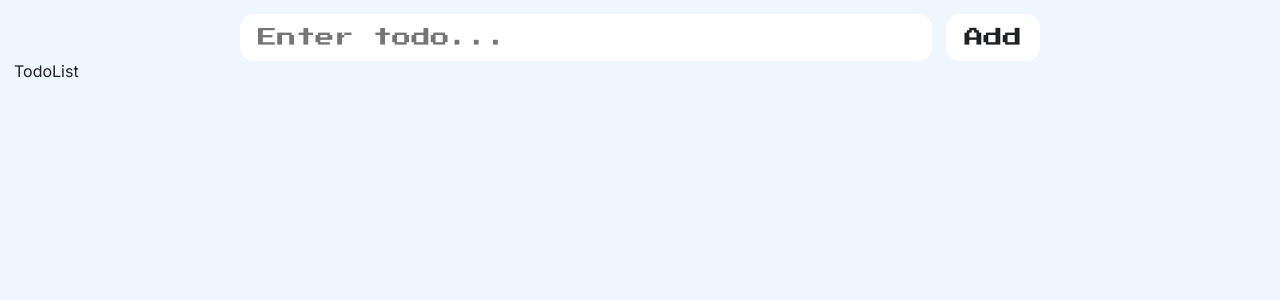
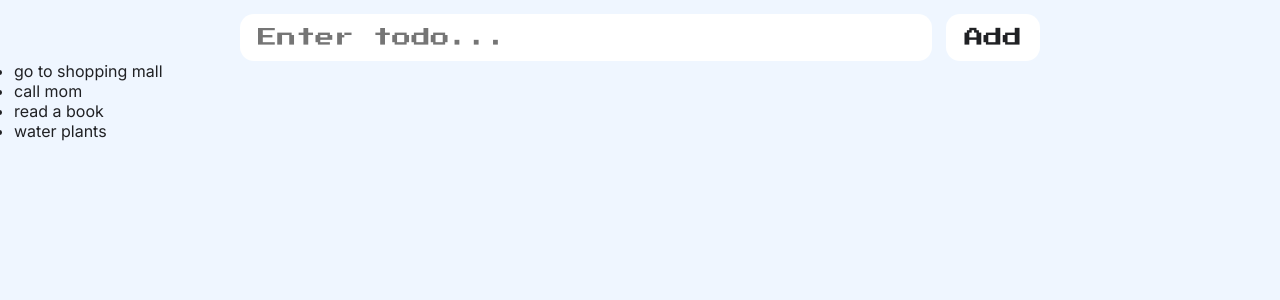
Before and after one commit to uditagowdety/reactjs-todolist, a React (Vite) app: page / in a window 1280 px wide. Shown: the top 300 px of the page. Built offline with nearby package versions, Linux system fonts and the light colour scheme.

Commit message:
made the list mapping work

```diff
--- a/src/components/TodoList.jsx
+++ b/src/components/TodoList.jsx
@@ -1,7 +1,20 @@
 import React from 'react'
 
 export default function TodoList() {
+    let todos=[
+        'go to shopping mall',
+        'call mom',
+        'read a book',
+        'water plants'
+    ]
+
   return (
-    <div>TodoList</div>
+    <ul>
+        {todos.map((todo,todoIndex)=>{
+            return (
+                <li key={todoIndex}>{todo}</li>
+            )
+        })}
+    </ul>
   )
 }
```
